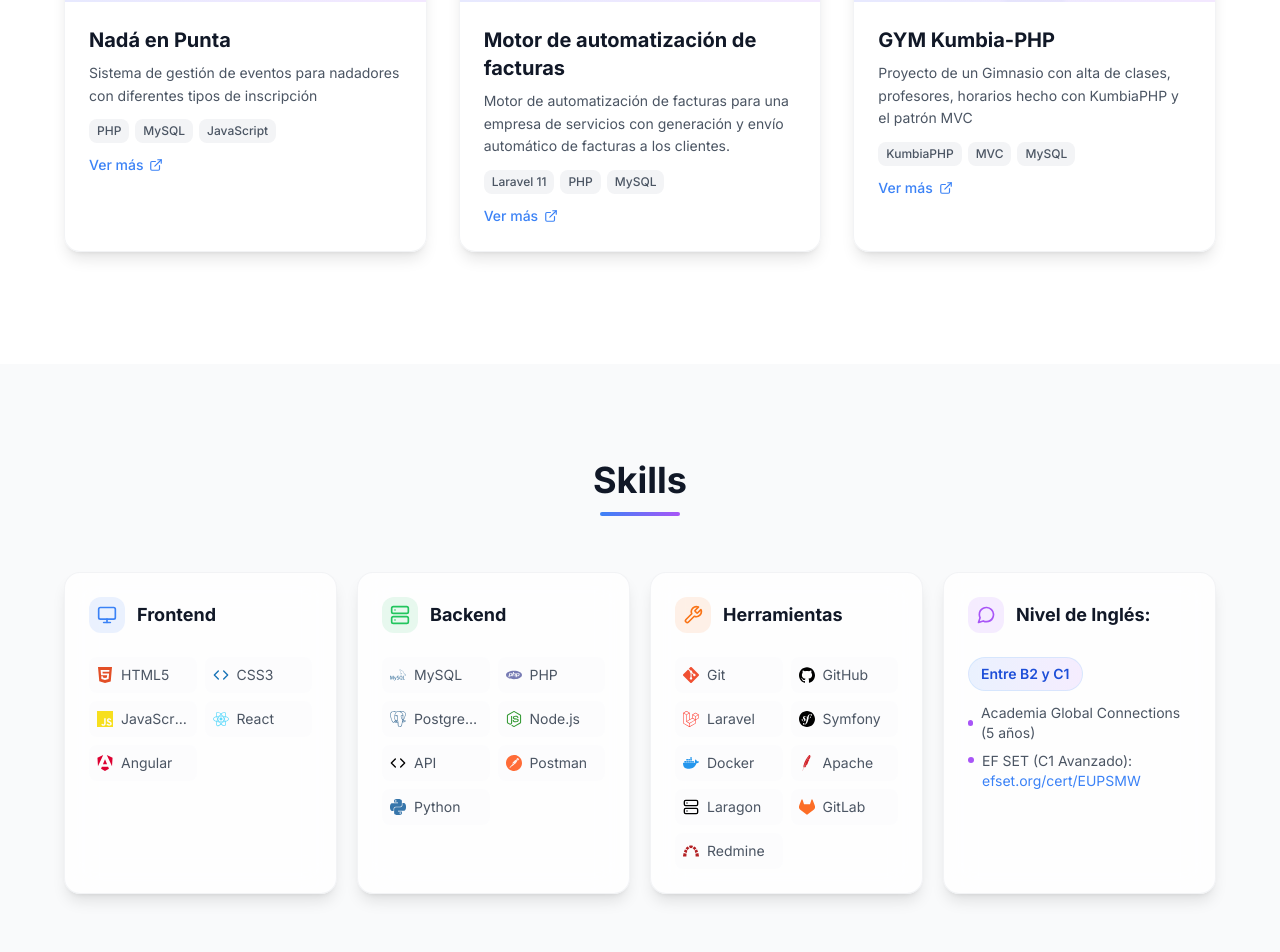
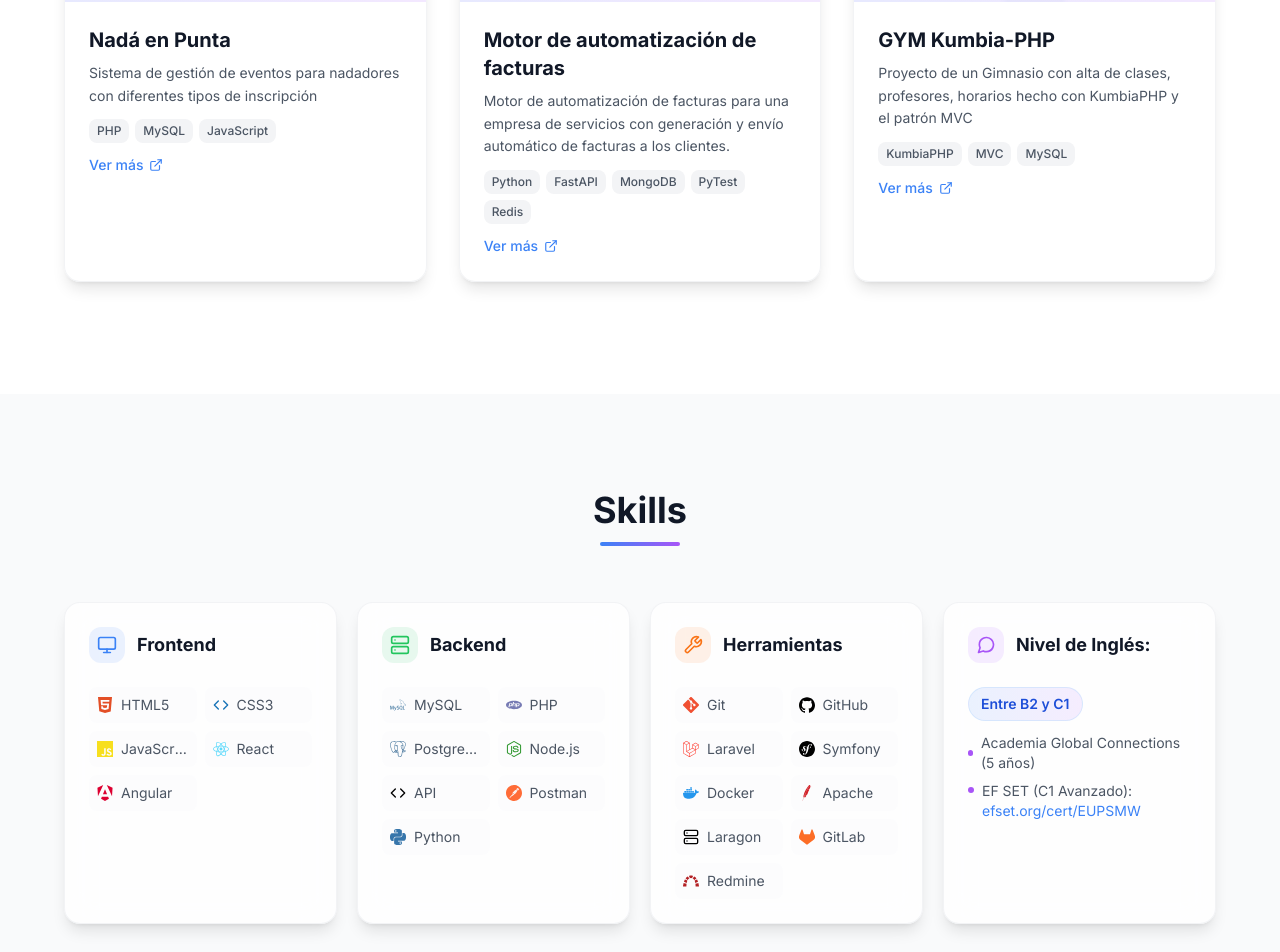
Before and after one commit to JuanZorrilla95/portafolio2024, a React (Create React App) app: page / in a window 1280 px wide. Shown: the part 3061-4013 px from the top of the page. Built offline with nearby package versions, Linux system fonts and the light colour scheme.

Commit message:
Update project tags for Python project

```diff
--- a/src/components/Projects.js
+++ b/src/components/Projects.js
@@ -31,7 +31,7 @@ const projectsData = [
     image: "./portadapython.png",
     link: "https://github.com/JuanZorrilla95/motorAutomatizacionPython",
     isGithub: true,
-    tags: ["Laravel 11", "PHP", "MySQL"],
+    tags: ["Python", "FastAPI", "MongoDB", "PyTest", "Redis"],
   },
   {
     image: "./logogym.png",
```
